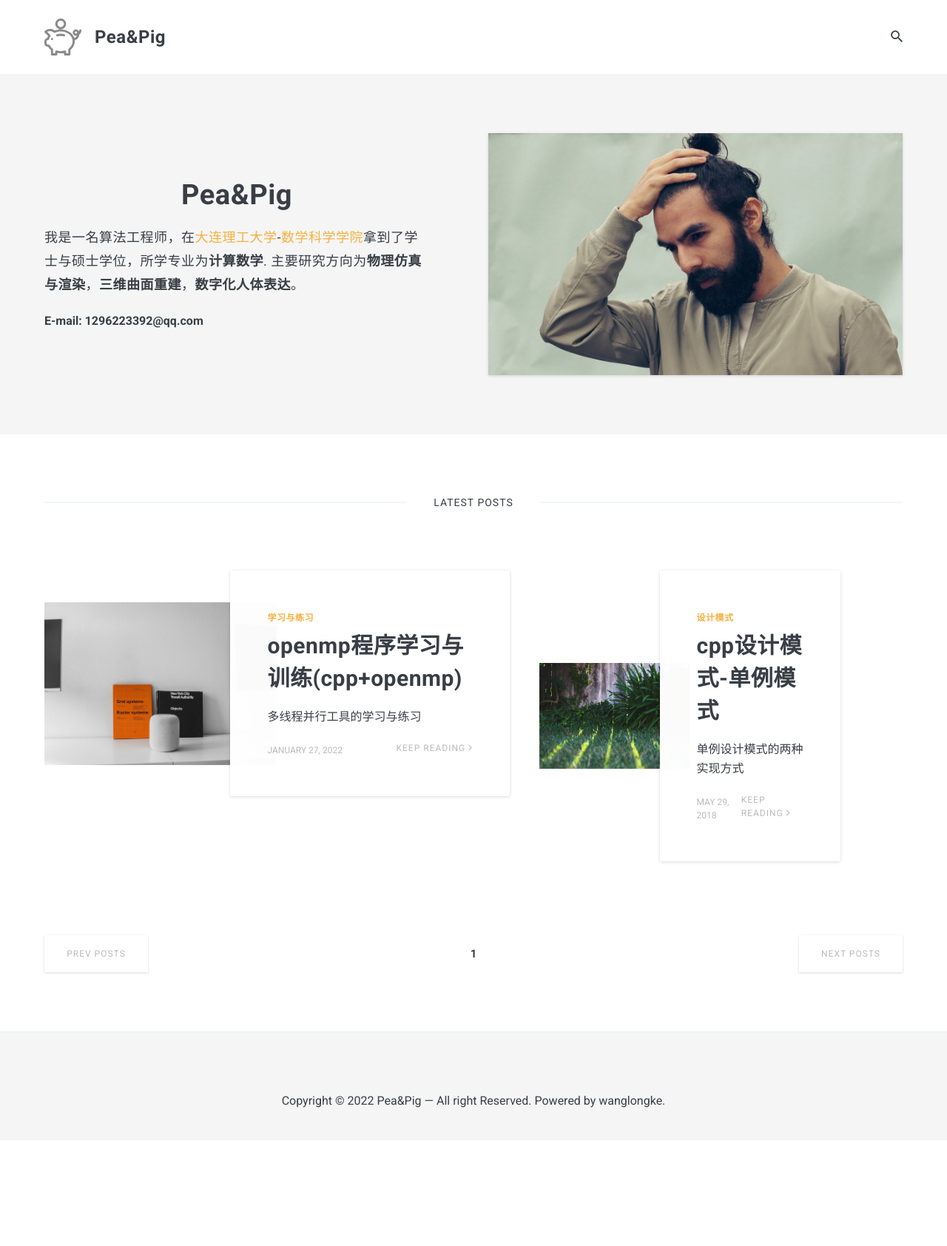
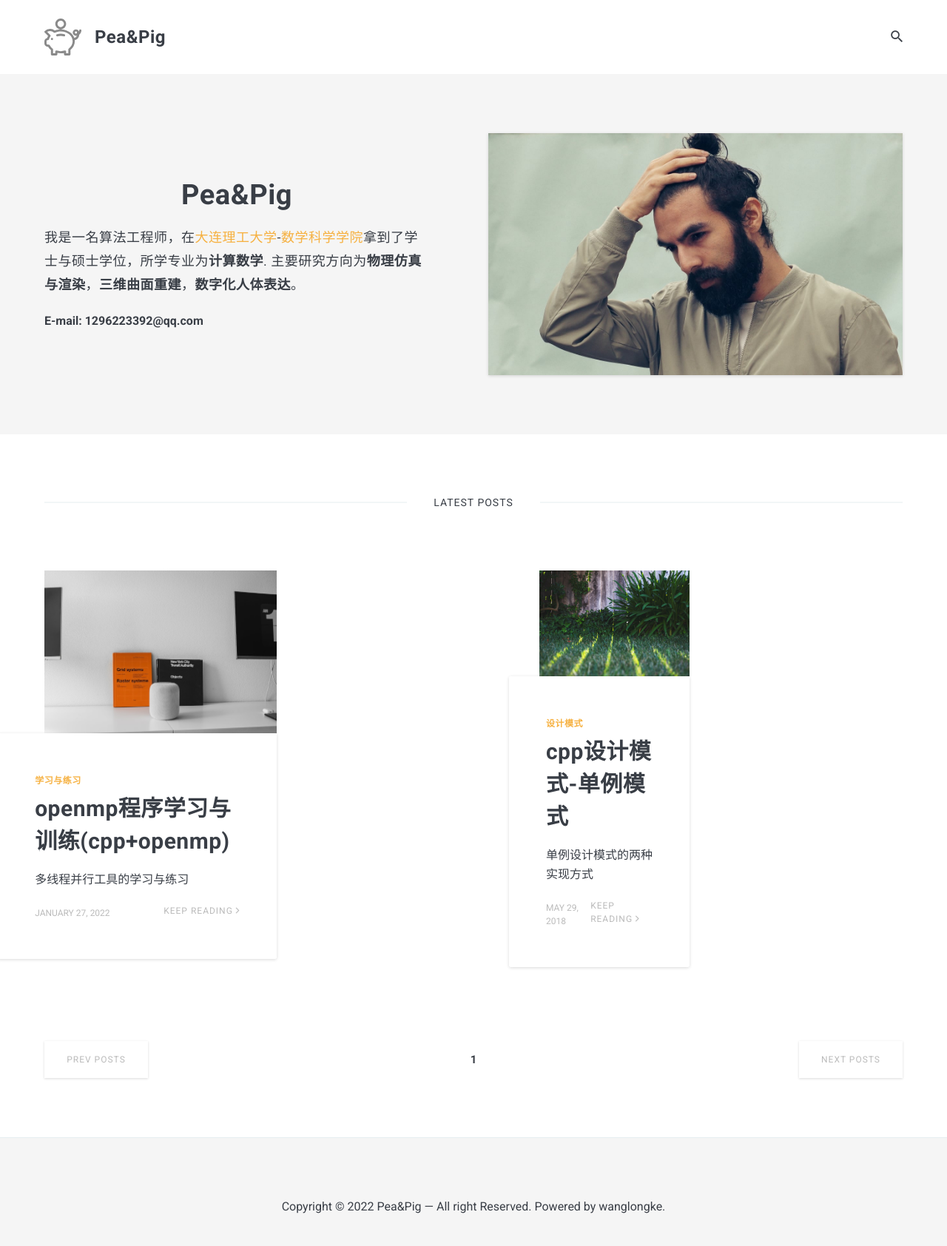
Before and after one commit to Wanglongke/wanglongke.github.io, a Jekyll site: the page built from index.html, in a window 1280 px wide. Shown: the whole page at 74% size. Built offline with Jekyll 4.4.1, drawn with Linux system fonts in a browser that asks for light colours; nearby versions of some CDN libraries; the list of posts is cut into pages by our own code; before the commit the page ends 1541 px from its top, so only the background shows below that.

Commit message:
"update"

```diff
--- a/_sass/4-layouts/_article.scss
+++ b/_sass/4-layouts/_article.scss
@@ -2,7 +2,7 @@
   margin-bottom: 40px;
 
   .article__wrapper {
-    display: flex;
+    display: block;
     align-items: center;
   }
 
```
